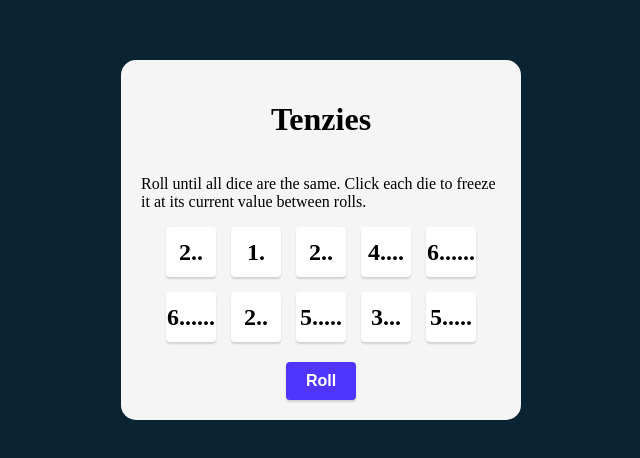
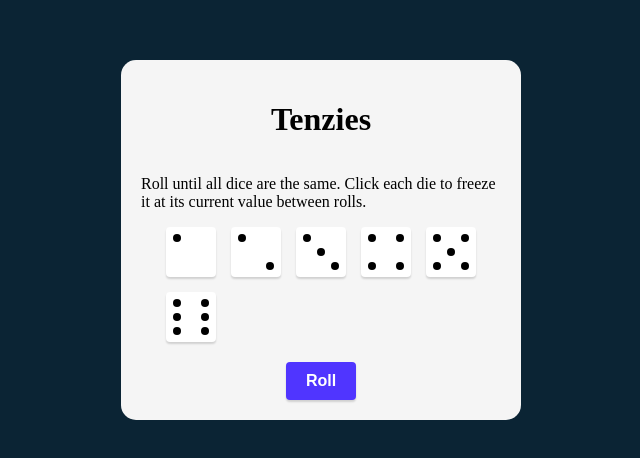
Before and after one commit to edesgree/react-tenzies-game, a React (Vite) app: page / in a window 1280 px wide. Shown: the part 160-618 px from the top of the page, without its empty margins (319-959 px from the left). Built offline with nearby package versions, Linux system fonts and the light colour scheme.

Commit message:
grid css to draw dice values

```diff
--- a/src/App.jsx
+++ b/src/App.jsx
@@ -66,7 +66,43 @@ function App() {
         Roll until all dice are the same. Click each die to freeze it at its
         current value between rolls.
       </p>
-      <section className="board">{diceElements}</section>
+      <section className="board">
+        <div className="die value-1">
+          <span className="dot"></span>
+        </div>
+        <div className="die value-2">
+          <span className="dot"></span>
+          <span className="dot"></span>
+        </div>
+        <div className="die value-3">
+          <span className="dot"></span>
+          <span className="dot"></span>
+          <span className="dot"></span>
+        </div>
+        <div className="die value-4">
+          <span className="dot"></span>
+          <span className="dot"></span>
+          <span className="dot"></span>
+          <span className="dot"></span>
+        </div>
+        <div className="die value-5">
+          <span className="dot"></span>
+          <span className="dot"></span>
+          <span className="dot"></span>
+          <span className="dot"></span>
+          <span className="dot"></span>
+        </div>
+        <div className="die value-6">
+          <span className="dot"></span>
+          <span className="dot"></span>
+          <span className="dot"></span>
+          <span className="dot"></span>
+          <span className="dot"></span>
+          <span className="dot"></span>
+        </div>
+
+        {/*diceElements*/}
+      </section>
       <button className="roll" onClick={handleRoll}>
         {tenzies ? 'New Game' : 'Roll'}
       </button>
--- a/src/Die.jsx
+++ b/src/Die.jsx
@@ -3,14 +3,14 @@
 export default function Die(props) {
   const dots = [];
   for (let i = 0; i < props.value; i++) {
-    dots.push(<span className="dot">.</span>);
+    dots.push(<span className="dot"></span>);
   }
   return (
     <div
+      value={props.value}
       onClick={props.holdDice}
-      className={props.isHeld ? 'isheld die' : 'die'}
+      className={`${props.isHeld ? 'isheld' : ''} die value-${props.value}`}
     >
-      {props.value}
       {dots}
     </div>
   );
--- a/src/index.css
+++ b/src/index.css
@@ -52,17 +52,97 @@ button.roll :active {
   background-color: white;
   width: 50px;
   height: 50px;
-  display: flex;
-  align-items: center;
-  justify-content: center;
   font-weight: bold;
   border: none;
   box-shadow: 0px 2px 2px 0px rgba(0, 0, 0, 0.15);
   border-radius: 4px;
-  padding: 10px 20px;
+  padding: 4px;
   cursor: pointer;
+  display: grid;
+  grid-template: repeat(3, 1fr) / repeat(3, 1fr);
+  align-items: center;
+  justify-items: center;
+  grid-template-areas:
+    'tl . tr'
+    'l  m  r'
+    'bl . br';
 }
 
 .board .die.isheld {
   background-color: var(--green);
 }
+
+.board .die .dot {
+  display: inline-block;
+  width: 8px;
+  height: 8px;
+  border-radius: 20px;
+  background: black;
+}
+
+.board .die.value-1 .dot {
+  grid-area: tl;
+}
+.board .die.value-2 .dot:nth-child(1) {
+  grid-area: tl;
+}
+.board .die.value-2 .dot:nth-child(2) {
+  grid-area: br;
+}
+.board .die.value-3 .dot:nth-child(1) {
+  grid-area: tl;
+}
+.board .die.value-3 .dot:nth-child(2) {
+  grid-area: m;
+}
+.board .die.value-3 .dot:nth-child(3) {
+  grid-area: br;
+}
+
+.board .die.value-4 .dot:nth-child(1) {
+  grid-area: tl;
+}
+.board .die.value-4 .dot:nth-child(2) {
+  grid-area: tr;
+}
+.board .die.value-4 .dot:nth-child(3) {
+  grid-area: bl;
+}
+.board .die.value-4 .dot:nth-child(4) {
+  grid-area: br;
+}
+
+.board .die.value-5 .dot:nth-child(1) {
+  grid-area: tl;
+}
+.board .die.value-5 .dot:nth-child(2) {
+  grid-area: tr;
+}
+.board .die.value-5 .dot:nth-child(3) {
+  grid-area: bl;
+}
+.board .die.value-5 .dot:nth-child(4) {
+  grid-area: br;
+}
+.board .die.value-5 .dot:nth-child(5) {
+  grid-area: m;
+}
+
+.board .die.value-6 .dot:nth-child(1) {
+  grid-area: tl;
+}
+.board .die.value-6 .dot:nth-child(2) {
+  grid-area: tr;
+}
+.board .die.value-6 .dot:nth-child(3) {
+  grid-area: bl;
+}
+.board .die.value-6 .dot:nth-child(4) {
+  grid-area: br;
+}
+.board .die.value-6 .dot:nth-child(5) {
+  grid-area: l;
+}
+.board .die.value-6 .dot:nth-child(6) {
+  grid-area: r;
+}
```
